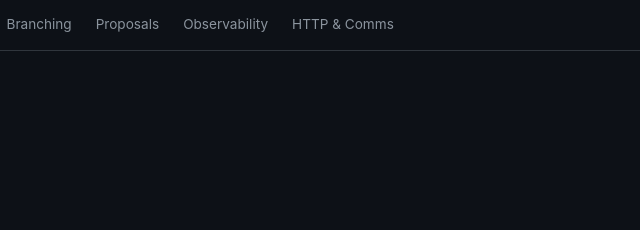
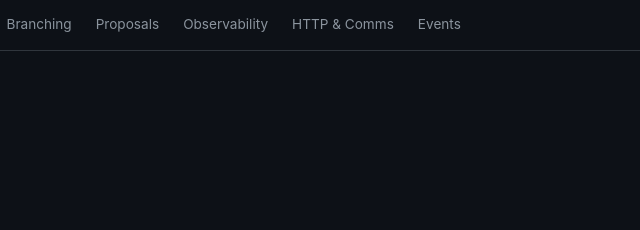
Before and after one commit to olganedelcu/Workflow-Orchestration-Prep, a plain HTML site: page index.html in a window 1280 px wide. Shown: the top 230 px of the page, 640-1280 px from the left. Drawn offline with Linux system fonts and the light colour scheme.

Commit message:
real world application

```diff
--- a/index.html
+++ b/index.html
@@ -21,6 +21,7 @@
     <a href="topic-7.html">Proposals</a>
     <a href="topic-8.html">Observability</a>
     <a href="topic-9.html">HTTP &amp; Comms</a>
+    <a href="topic-10.html">Events</a>
   </div>
 </nav>
 
```
